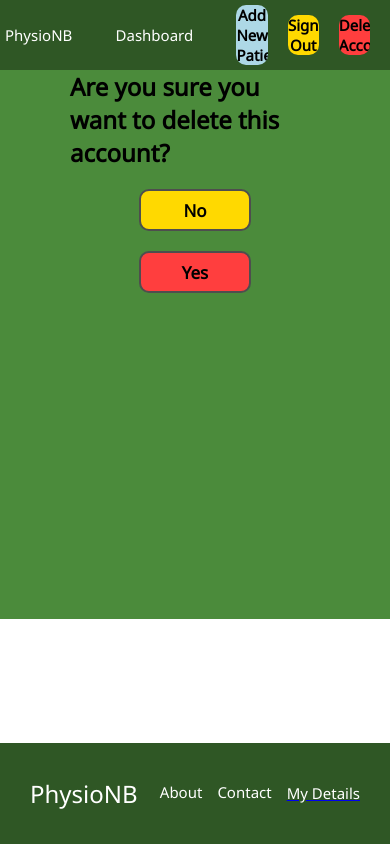
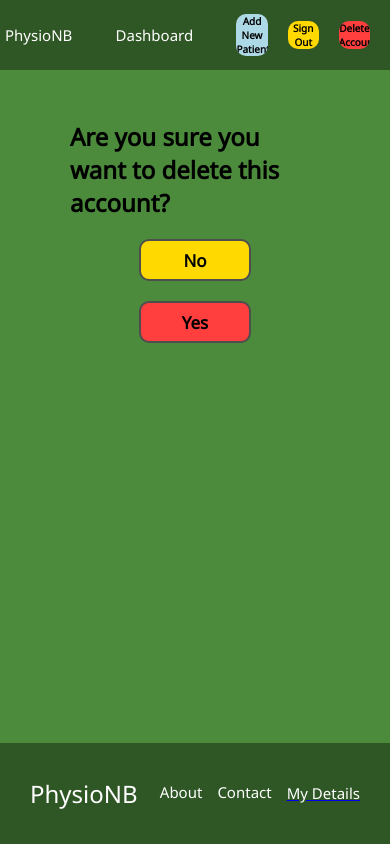
Before and after one commit to dinnf/PhysioNBDeployment, a React (Create React App) app in the folder client/: page /deleteaccount in a window 390 px wide. Built offline with nearby package versions, Linux system fonts and the light colour scheme; the HTML template or start-up script is replaced by a standard one.

Commit message:
more css updated - delete account page and navbar

```diff
--- a/client/src/components/DeleteAccount/DeleteAccount.css
+++ b/client/src/components/DeleteAccount/DeleteAccount.css
@@ -1,10 +1,11 @@
 .DeleteAccount {
     background-color: rgb(75, 139, 59);
-    height: 61.5vh;
+    height: 80.5vh;
     display:flex;
     flex-direction: column;
     align-items:center;
     padding: 50px;
+    margin-top: 50px;
 }
 .DelAccountQuestion {
     margin:20px;
--- a/client/src/components/Navbar/Navbar.css
+++ b/client/src/components/Navbar/Navbar.css
@@ -85,6 +85,7 @@
         width: 8vw;
         height: 100%;
         overflow: hidden;
+        font-size: 10px;
     }
     .Titletext {
         margin-left: 5px;
```
